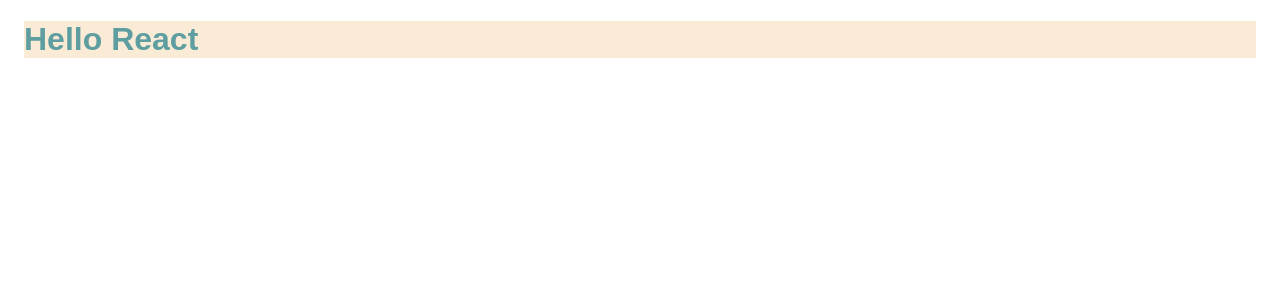
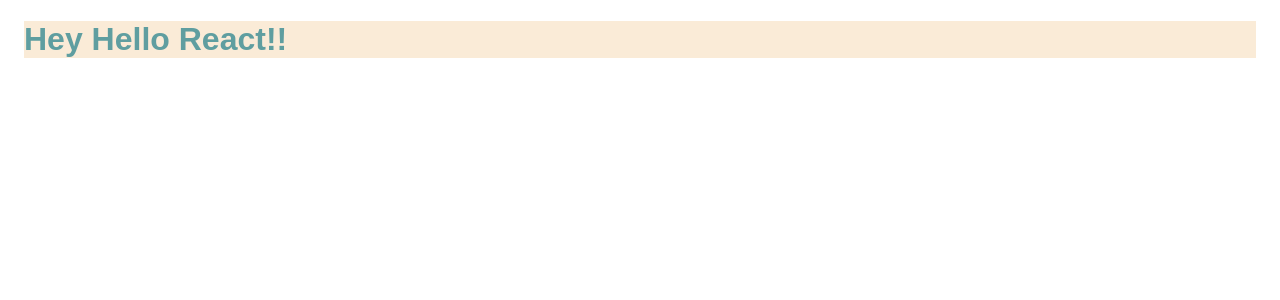
Before and after one commit to iamitesh/React-Ecosystem, a React app: page / in a window 1280 px wide. Shown: the top 300 px of the page. Built offline with nearby package versions, Linux system fonts and the light colour scheme.

Commit message:
react-hot-reloading

```diff
--- a/package.json
+++ b/package.json
@@ -4,6 +4,7 @@
   "description": "",
   "main": "index.js",
   "scripts": {
+    "dev":"npx webpack-dev-server --mode development",
     "test": "echo \"Error: no test specified\" && exit 1"
   },
   "keywords": [],
@@ -16,6 +17,7 @@
     "@babel/preset-react": "^7.22.5",
     "babel-loader": "^9.1.3",
     "css-loader": "^6.8.1",
+    "react-hot-loader": "^4.13.1",
     "style-loader": "^3.3.3",
     "webpack": "^5.88.2",
     "webpack-cli": "^5.1.4",
--- a/src/App.js
+++ b/src/App.js
@@ -1,11 +1,13 @@
 import React from "react";
+import { hot } from 'react-hot-loader/root';
+
 import "./App.css"
 
 const App = () => {
     return (
         <div className="App">
-            <h1> Hello React</h1>
+            <h1> Hey Hello React!!</h1>
         </div>
     );
 }
-export default App;
+export default hot(App);
```
Also changed, not shown: 1 other file (tests, documents, lock files or other folders).
